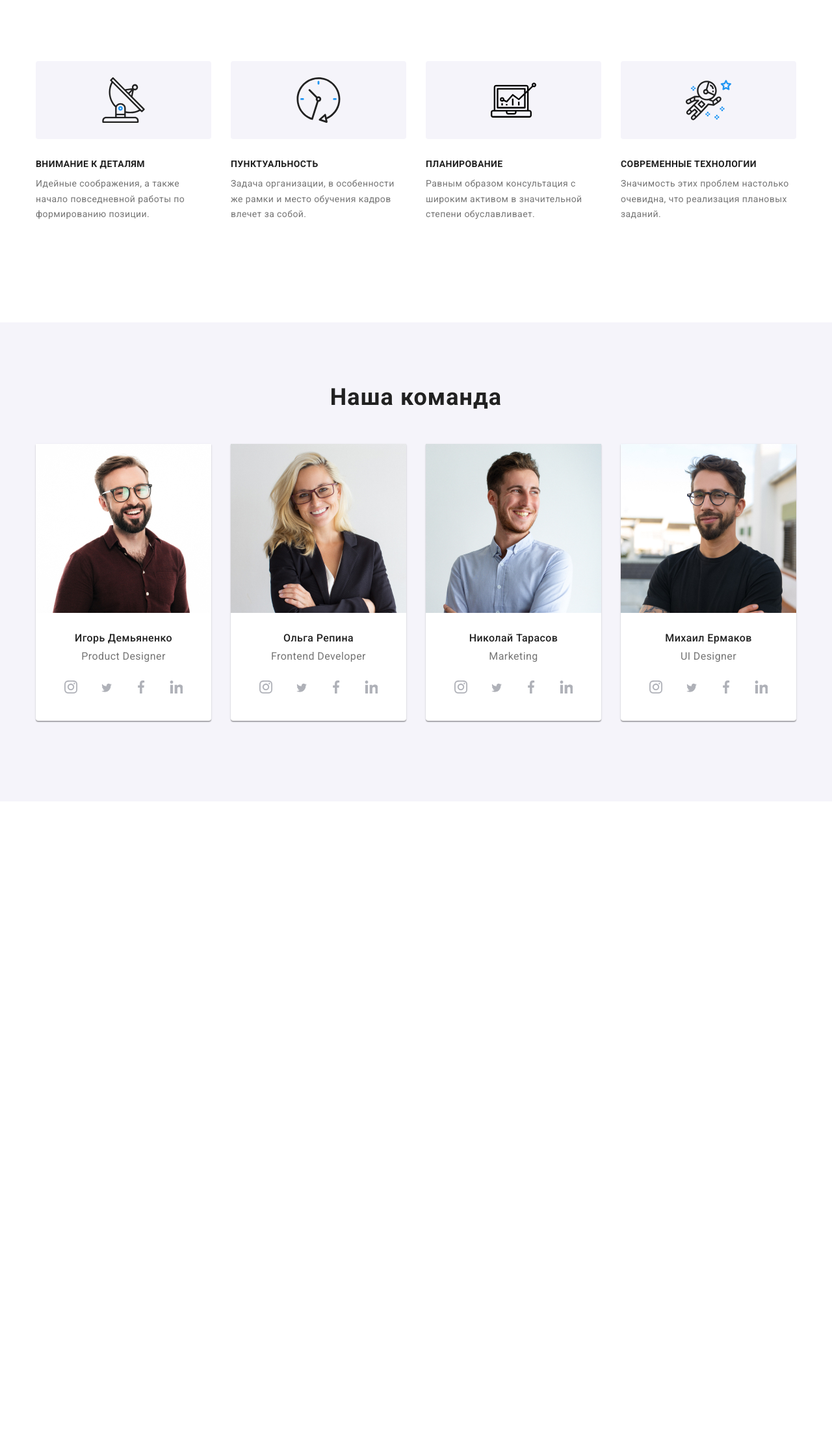
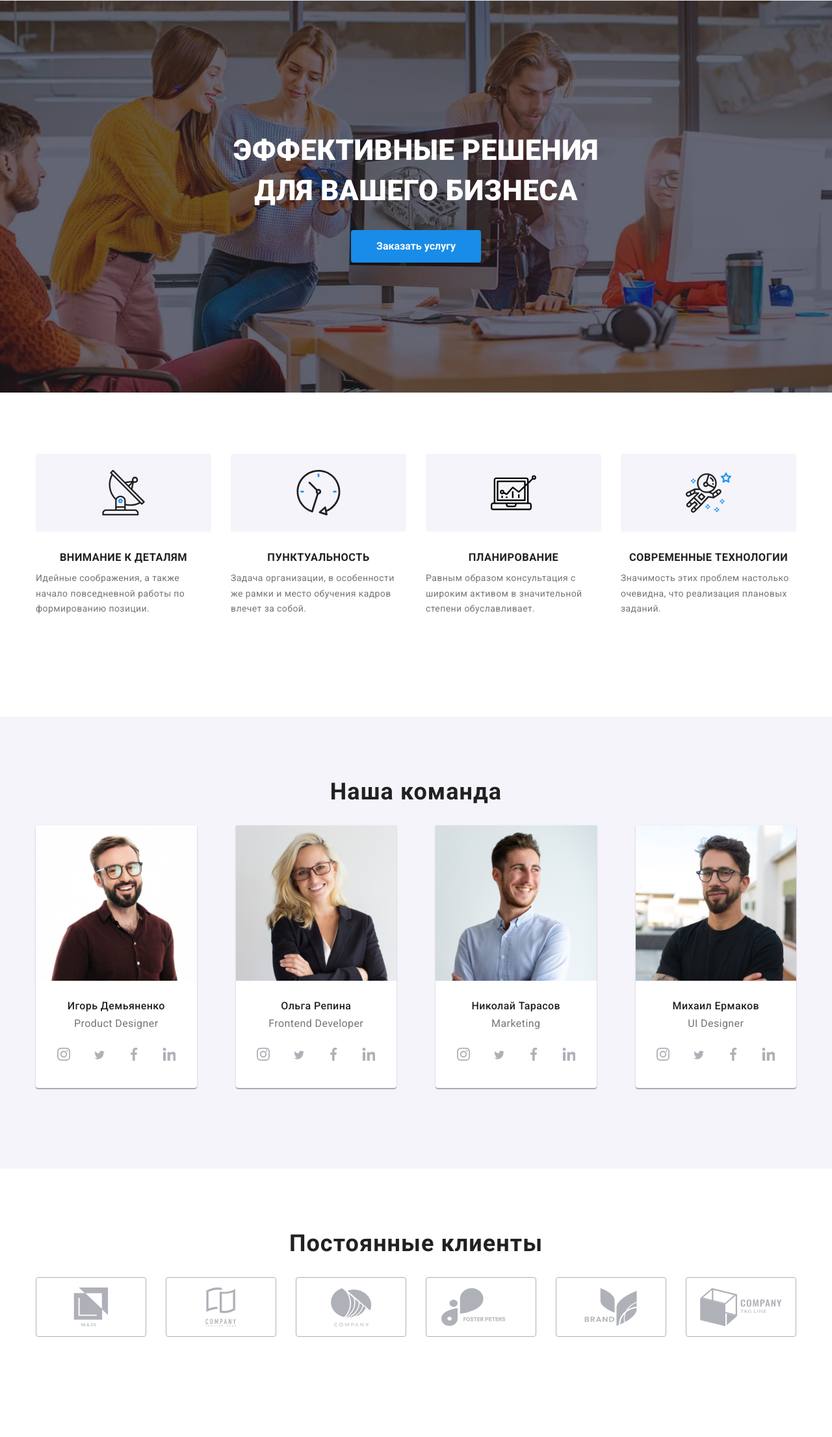
Before and after one commit to soffipro/soffipro-goit-markup-hw-08, a plain HTML site: page index.html in a window 1280 px wide. Shown: the whole page at 65% size. Before the commit the page ends 1233 px from the top, so only its background shows below. Drawn offline with nearby package versions, Linux system fonts and the light colour scheme.

Commit message:
added part of style's for break points

```diff
--- a/index.html
+++ b/index.html
@@ -65,7 +65,7 @@
         </header> -->
         <main>
         <!-- Герой -->
-        <!-- <div class="overlay-hero">
+        <div class="overlay-hero">
                 <section class="hero">
                     <div class="container hero-container">
                         <h1 class="hero__title">
@@ -81,7 +81,7 @@
                         </button>
                     </div>
                 </section>
-            </div> -->
+            </div>
         <!--Особенности-->
         <section class="section feature">
                 <div class="container">
@@ -455,7 +455,7 @@
                 </div>
             </section>
         <!--постоянные клиенты-->
-        <!-- <section class="section clients">
+        <section class="section clients">
                 <div class="clients container">
                     <h2 class="clients__title title--dark-color">Постоянные клиенты</h2>
                     <ul class="clients__list list">
@@ -539,7 +539,7 @@
                         </li>
                     </ul>
                 </div>
-            </section> -->
+            </section>
         </main>
         <!--подвал-->
         <!-- <footer class="footer">
--- a/sass/base/_container.scss
+++ b/sass/base/_container.scss
@@ -1,19 +1,20 @@
 .container {
-    // width: 100%;
     padding-left: 15px;
     padding-right: 15px;
+    padding-top: 60px;
+    padding-bottom: 60px;
+    width: 100%;
 
         @media screen and (min-width: 480px) {
         width: 480px;
-        padding-top: 60px;
-        padding-bottom: 60px;
+        // padding-top: 60px;
+        // padding-bottom: 60px;
         margin: 0 auto;
     }
         @media screen and (min-width: 768px) {
         width: 768px;
-        padding-top: 60px;
-        padding-bottom: 60px;
-
+        // padding-top: 60px;
+        // padding-bottom: 60px;
     }
         @media screen and (min-width: 1200px) {
         width: 1200px;
--- a/sass/components/_socials.scss
+++ b/sass/components/_socials.scss
@@ -2,7 +2,7 @@
     display: flex;
     list-style: none;
     align-items: center;
-    padding-left: 32px;
+    // padding-left: 32px;
 }
 .social__item {
     margin-right: 10px;
--- a/sass/components/_title.scss
+++ b/sass/components/_title.scss
@@ -1,13 +1,13 @@
-.works__title,
+// .works__title,
 .team__title,
 .clients__title {
-    margin-bottom: 50px;
-
-    font-weight: 700;
-    font-size: 36px;
-    line-height: 1.2;
-    letter-spacing: 0.03em;
+    @include font;
     text-align: center;
+    margin-bottom: 30px;
+    // font-weight: 700;
+    // font-size: 36px;
+    // line-height: 1.2;
+    // letter-spacing: 0.03em;
 }
 
 .section .title {
--- a/sass/layout/_clients.scss
+++ b/sass/layout/_clients.scss
@@ -1,20 +1,26 @@
 .clients__list {
-    display: flex;
+        display: flex;
+        flex-wrap: wrap;
+        margin-right: -30px;
+        margin-bottom: 30px;
 }
 .clients__item {
+    margin-bottom: 30px;
     margin-right: 30px;
-    &:last-child {
-        margin-right: 0;
+    width: calc(100% / 2 - 30px);
+    @media screen and (min-width: 768px) {
+        width: calc(100% / 3 - 30px);
+        }
+    @media screen and (min-width: 1200px) {
+        width: calc(100% / 6 - 30px);
+
+    }
 }
-}
-// .clients__item:last-child {
-//         margin-right: 0;
-// }
 .clients__link {
     display: flex;
     justify-content: center;
     align-items: center;
-    width: 170px;
+    width: 100%;
     height: 92px;
     border: 1px solid #AFB1B8;
     border-radius: 4px;
--- a/sass/layout/_feature.scss
+++ b/sass/layout/_feature.scss
@@ -1,11 +1,22 @@
+.feature__title {
+    font-style: 700px;
+    font-weight: 14px;
+    line-height: 1.2;
+    letter-spacing: 0.03em;
+    color: var(--title-text-color);
+    text-align: center;
+    text-transform: uppercase;
+    margin-bottom: 10px;
+        @media screen and (min-width: 480px) {
 
+        }
+}
 .feature__list {
     @media screen and (min-width: 768px) {
         display: flex;
         flex-wrap: wrap;
         margin-left: -30px;
         margin-bottom: 30px;
-
     }
     @media screen and (min-width: 1200px) {
         display: flex;
@@ -14,17 +25,10 @@
         margin-bottom: 30px;
     }
 }
-.feature__title {
-    color: var(--title-text-color);
-    @include font;
-    text-transform: uppercase;
-    margin-bottom: 10px;
-
-}
 .feature__item {
     margin-bottom: 30px;
     @media screen and (min-width: 768px) {
-        width: calc(100% / 2 -30px);
+        width: calc(100% / 2 - 30px);
         margin-left: 30px;
         width: 354px;
     }
--- a/sass/layout/_footer.scss
+++ b/sass/layout/_footer.scss
@@ -1,18 +1,17 @@
 .footer-container {
     display: flex;
-    align-items: baseline;
+    flex-direction: column;
+    align-items: center;
 }
 .footer {
     background-color: var(--hero-background-color);
-    padding-top: 60px;
-    padding-bottom: 60px;
     .footer__logo {
     font-family: Raleway, cursive;
     font-size: 26px;
     line-height: 1.2;
-
     margin-bottom: 20px;
     display: flex;
+    text-align: center;
     text-decoration: none;
     transition-property: color;
     transition-duration: 250ms;
--- a/sass/layout/_hero.scss
+++ b/sass/layout/_hero.scss
@@ -1,31 +1,50 @@
 .hero {
     display: flex;
     text-align: center;
-    padding-bottom: 200px;
     border-top: 1px solid #ECECEC;
+    @media screen and (min-width: 1200px) {
+
+    }
 }
 .hero-container {
     padding-top: 200px;
+    padding-bottom: 200px;
 }
 .overlay-hero {
     margin-left: auto;
     margin-right: auto;
     max-width: 1600px;
-    height: 600px;
+    // height: 600px;
     background-color: var(--hero-background-color);
     background-image: linear-gradient(rgba(47, 48, 58, 0.4),
     rgba(47, 48, 58, 0.4)),
-    url(../images-studio/bgheaderimg.jpg);
+    url(../images-studio/bg-img-sm.jpg);
     background-repeat: no-repeat;
     background-size: cover;
     background-position: center;
+    @media screen and (min-width: 768px) {
+        background-color: var(--hero-background-color);
+    background-image: linear-gradient(rgba(47, 48, 58, 0.4),
+    rgba(47, 48, 58, 0.4)),
+    url(../images-studio/bg-img-md.jpg);
+    }
+    @media screen and (min-width: 1200px) {
+    background-color: var(--hero-background-color);
+    background-image: linear-gradient(rgba(47, 48, 58, 0.4),
+    rgba(47, 48, 58, 0.4)),
+    url(../images-studio/bg-img-lg.jpg);
+    }
 }
 .hero__title {
-    margin-top: 0;
+    font-weight: 900;
+    font-size: 26px;
+    line-height: 1.6;
+    color: var(--white-color);
     margin-bottom: 30px;
-    color: var(--white-color);
-    font-weight: 900;
+    @media screen and (min-width: 1200px)  {
+    // margin-top: 0;
     font-size: 44px;
     line-height: 1.4;
     text-align: center;
+    }
 }
--- a/sass/layout/_team.scss
+++ b/sass/layout/_team.scss
@@ -2,7 +2,6 @@ img {
     width: 100%;
 }
 .team {
-
     background-color: #F5F4FA;
     margin-bottom: 0;
 }
@@ -10,15 +9,16 @@ img {
     margin-bottom: 30px;
     color: var(--title-text-color);
     font-weight: 700;
-    font-size: 36px;
+    font-size: 28px;
     line-height: 1.2;
     letter-spacing: 0.03em;
     text-align: center;
     @media screen and (min-width: 768px) {
-
+        @include font($fw:700, $fz:28px, $lh:1.2, $ls:0.03em);
     }
     @media screen and (min-width: 1200px) {
         margin-bottom: 50px;
+        @include font($fw:700, $fz:36px, $lh:1.2, $ls:0.03em)
     }
 }
 
@@ -26,12 +26,13 @@ img {
     @media screen and (min-width: 768px) {
         display: flex;
         flex-wrap: wrap;
-        justify-content: center;
+        justify-content: space-between;
+        margin-left: -30px;
     }
     @media screen and (min-width: 1200px) {
         display: flex;
         flex-wrap: nowrap;
-
+        margin-bottom: 0;
     }
 }
 .team-list__card {
@@ -44,15 +45,17 @@ img {
     0px 2px 1px rgba(0, 0, 0, 0.2);
 
     @media screen and (min-width: 768px) {
-        // margin-bottom: 30px;
-        margin-right: 30px;
-
+        width: 354px;
+        margin-left: 30px;
+        &:last-child(:nth-child(2)) {
+        margin-right: 0;
+        }
     }
     @media screen and (min-width: 1200px) {
         margin-right: 30px;
         &:last-child {
         margin-right: 0px;
-    }
+        }
     }
 }
 .team-list__item-wrap {
@@ -74,3 +77,8 @@ img {
     text-align: center;
     margin-bottom: 16px;
 }
+.team-list__social {
+    display: flex;
+    justify-content: center;
+
+}
--- a/sass/utills/_mixins.scss
+++ b/sass/utills/_mixins.scss
@@ -1,4 +1,4 @@
-@mixin font($fw:700, $fz:14px, $lh:1.2, $ls:0.03em){
+@mixin font($fw:700, $fz:36px, $lh:1.2, $ls:0.03em) {
     font-weight: $fw;
     font-size: $fz;
     line-height: $lh;
```
Also changed, not shown: css/main.css, css/main.min.css, images-studio/bg-img-lg.jpg (renamed from images-studio/bgheaderimg.jpg), images-studio/bg-img-md.jpg (added), images-studio/bg-img-sm.jpg (added), 2 other files.
